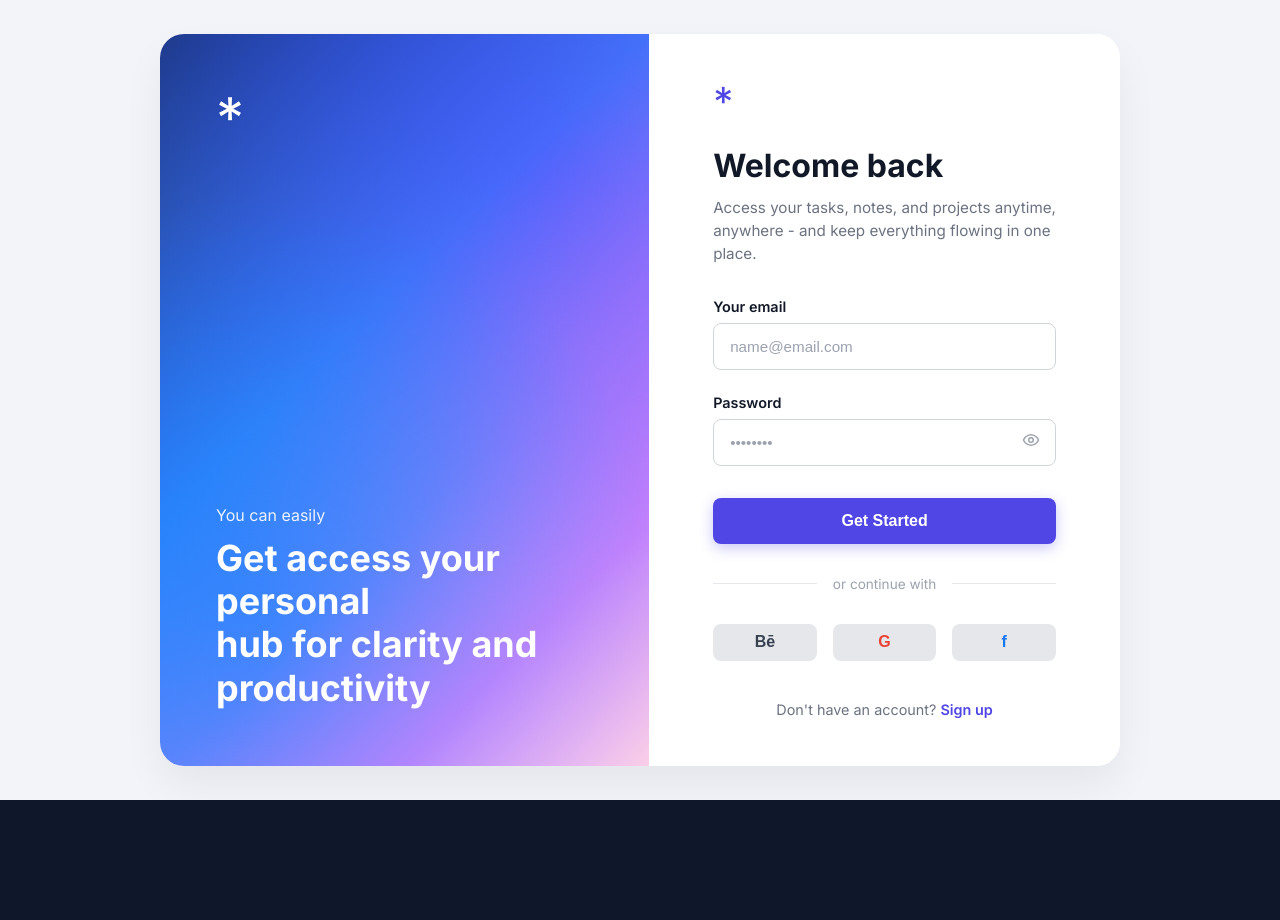
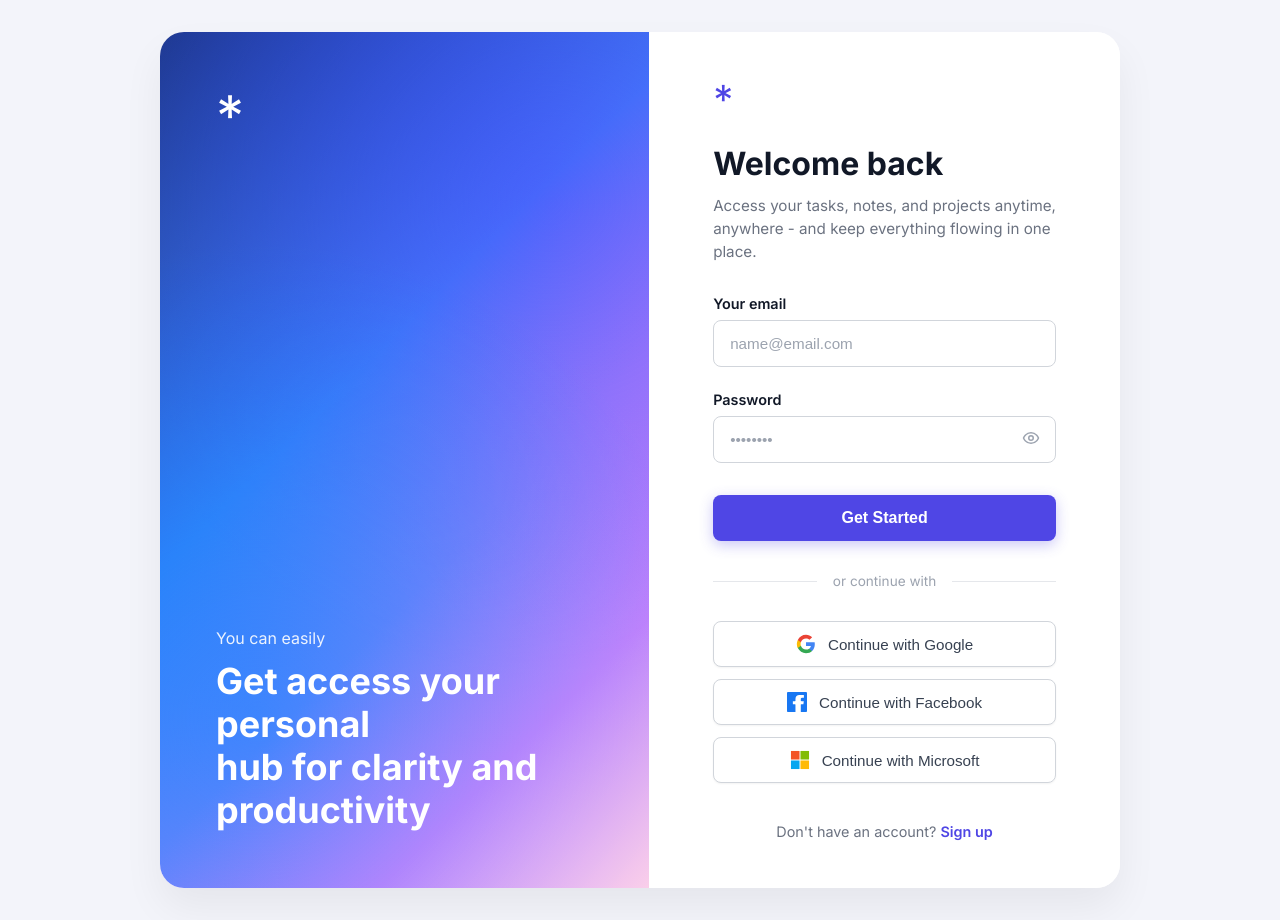
Before and after one commit to RgreenKumar/CRM, a React (Vite) app in the folder frontend/: page /login in a window 1280 px wide. Before the commit the page ends 800 px from the top, so only its background shows below. Built offline with nearby package versions, Linux system fonts and the light colour scheme.

Commit message:
Updated social login buttons to include SVG logos and light theme UI

```diff
--- a/frontend/src/index.css
+++ b/frontend/src/index.css
@@ -1,19 +1,20 @@
 :root {
-  --bg-primary: #0f172a;
-  --bg-secondary: #1e293b;
-  --text-primary: #f8fafc;
-  --text-secondary: #94a3b8;
-  --accent-primary: #3b82f6;
-  --accent-hover: #2563eb;
-  --border-color: #334155;
+  --bg-primary: #f3f4fa;
+  --bg-secondary: #ffffff;
+  --text-primary: #111827;
+  --text-secondary: #6b7280;
+  --accent-primary: #4f46e5;
+  --accent-hover: #4338ca;
+  --border-color: #d1d5db;
   --error-color: #ef4444;
   --success-color: #22c55e;
 
+
   --font-main: 'Inter', sans-serif;
   --transition: all 0.3s ease;
-  --glass-bg: rgba(30, 41, 59, 0.7);
-  --glass-border: rgba(255, 255, 255, 0.1);
-  --glass-shadow: 0 8px 32px 0 rgba(0, 0, 0, 0.3);
+  --glass-bg: rgba(255, 255, 255, 0.7);
+  --glass-border: rgba(0, 0, 0, 0.05);
+  --glass-shadow: 0 8px 32px 0 rgba(0, 0, 0, 0.05);
 }
 
 * {
@@ -218,32 +219,38 @@ body {
 
 .social-btns {
   display: flex;
-  gap: 1rem;
+  flex-direction: column;
+  gap: 0.75rem;
   margin-bottom: 2.5rem;
 }
 
 .social-btn {
-  flex: 1;
+  width: 100%;
   display: flex;
   align-items: center;
   justify-content: center;
-  padding: 0.6rem;
-  background-color: #e5e7eb;
-  border: none;
+  gap: 0.75rem;
+  padding: 0.75rem;
+  background-color: #ffffff;
+  border: 1px solid #d1d5db;
   border-radius: 8px;
   cursor: pointer;
-  transition: background-color 0.2s;
+  transition: all 0.2s;
   color: #374151;
-  font-weight: 600;
-  font-size: 1rem;
+  font-weight: 500;
+  font-size: 0.95rem;
+  box-shadow: 0 1px 2px rgba(0, 0, 0, 0.05);
 }
 
 .social-btn:hover {
-  background-color: #d1d5db;
+  background-color: #f9fafb;
+  border-color: #9ca3af;
 }
 
-.social-btn.google { color: #ea4335; }
-.social-btn.facebook { color: #1877f2; }
+.social-btn svg {
+  width: 20px;
+  height: 20px;
+}
 
 .auth-footer {
   text-align: center;
@@ -306,6 +313,7 @@ body {
   font-weight: 700;
   background: linear-gradient(to right, #60a5fa, #a78bfa);
   -webkit-background-clip: text;
+  background-clip: text;
   color: transparent;
 }
 
--- a/frontend/src/pages/AuthPages.jsx
+++ b/frontend/src/pages/AuthPages.jsx
@@ -14,15 +14,46 @@ const AuthLeftPane = () => (
   </div>
 );
 
+const GoogleIcon = () => (
+  <svg viewBox="0 0 24 24" width="20" height="20" xmlns="http://www.w3.org/2000/svg">
+    <path d="M22.56 12.25c0-.78-.07-1.53-.2-2.25H12v4.26h5.92c-.26 1.37-1.04 2.53-2.21 3.31v2.77h3.57c2.08-1.92 3.28-4.74 3.28-8.09z" fill="#4285F4"/>
+    <path d="M12 23c2.97 0 5.46-.98 7.28-2.66l-3.57-2.77c-.98.66-2.23 1.06-3.71 1.06-2.86 0-5.29-1.93-6.16-4.53H2.18v2.84C3.99 20.53 7.7 23 12 23z" fill="#34A853"/>
+    <path d="M5.84 14.09c-.22-.66-.35-1.36-.35-2.09s.13-1.43.35-2.09V7.07H2.18C1.43 8.55 1 10.22 1 12s.43 3.45 1.18 4.93l2.85-2.22.81-.62z" fill="#FBBC05"/>
+    <path d="M12 5.38c1.62 0 3.06.56 4.21 1.64l3.15-3.15C17.45 2.09 14.97 1 12 1 7.7 1 3.99 3.47 2.18 7.07l3.66 2.84c.87-2.6 3.3-4.53 6.16-4.53z" fill="#EA4335"/>
+  </svg>
+);
+
+const FacebookIcon = () => (
+  <svg viewBox="0 0 24 24" width="20" height="20" xmlns="http://www.w3.org/2000/svg">
+    <path d="M22.675 0h-21.35c-.732 0-1.325.593-1.325 1.325v21.351c0 .731.593 1.324 1.325 1.324h11.495v-9.294h-3.128v-3.622h3.128v-2.671c0-3.1 1.893-4.788 4.659-4.788 1.325 0 2.463.099 2.795.143v3.24l-1.918.001c-1.504 0-1.795.715-1.795 1.763v2.313h3.587l-.467 3.622h-3.12v9.293h6.116c.73 0 1.323-.593 1.323-1.325v-21.35c0-.732-.593-1.325-1.325-1.325z" fill="#1877F2"/>
+    <path d="M13.898 24v-9.294h3.12l.467-3.622h-3.587v-2.313c0-1.048.291-1.763 1.795-1.763l1.918-.001v-3.24c-.332-.044-1.47-.143-2.795-.143-2.766 0-4.659 1.688-4.659 4.788v2.671h-3.128v3.622h3.128v9.294h3.741z" fill="#fff"/>
+  </svg>
+);
+
+const MicrosoftIcon = () => (
+  <svg viewBox="0 0 21 21" width="20" height="20" xmlns="http://www.w3.org/2000/svg">
+    <path fill="#f35325" d="M1 1h9v9H1z"/>
+    <path fill="#81bc06" d="M11 1h9v9h-9z"/>
+    <path fill="#05a6f0" d="M1 11h9v9H1z"/>
+    <path fill="#ffba08" d="M11 11h9v9h-9z"/>
+  </svg>
+);
+
 const SocialButtons = () => (
   <>
     <div className="auth-divider">
       <span>or continue with</span>
     </div>
     <div className="social-btns">
-      <button type="button" className="social-btn">Bē</button>
-      <button type="button" className="social-btn google">G</button>
-      <button type="button" className="social-btn facebook">f</button>
+      <button type="button" className="social-btn">
+        <GoogleIcon /> Continue with Google
+      </button>
+      <button type="button" className="social-btn">
+        <FacebookIcon /> Continue with Facebook
+      </button>
+      <button type="button" className="social-btn">
+        <MicrosoftIcon /> Continue with Microsoft
+      </button>
     </div>
   </>
 );
```
